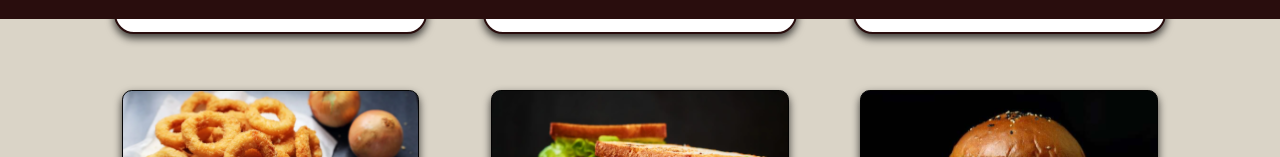
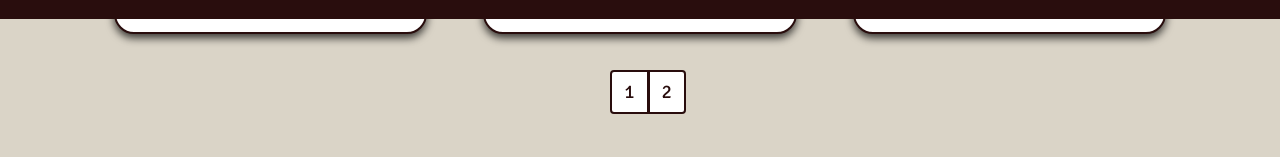
Before and after one commit to Chris24091/Proyecto-Desarrollo-Web_CI-0137, a React (Vite) app in the folder app_front-end/: page /menu in a window 1280 px wide. Shown: the part 795-952 px from the top of the page. Built offline with nearby package versions, Linux system fonts and the light colour scheme.

Commit message:
Se agrega paginacion a los productos

```diff
--- /dev/null
+++ b/app_front-end/src/chiz-burgers/components/Pagination.jsx
@@ -0,0 +1,25 @@
+import React from 'react'
+
+export const Pagination = ({ productsPerPage, totalProducts, paginate }) => {
+    const pageNumbers = [];
+
+    for (let i = 1; i <= Math.ceil(totalProducts / productsPerPage); i++) {
+        pageNumbers.push(i);
+    }
+
+    return (
+        <div className='paginacion'>
+            <nav>
+                <ul className='pagination'>
+                    {pageNumbers.map(number => (
+                        <li key={number} className='page-item' id="paginacion-item">
+                            <a onClick={() => paginate(number)} className='page-link' id="paginacion-link">
+                                {number}
+                            </a>
+                        </li>
+                    ))}
+                </ul>
+            </nav>
+        </div>
+  )
+}
--- a/app_front-end/src/chiz-burgers/pages/MenuPage.jsx
+++ b/app_front-end/src/chiz-burgers/pages/MenuPage.jsx
@@ -3,11 +3,12 @@ import { Formik, Form, Field } from 'formik'
 import { useLocation, useNavigate } from 'react-router-dom';
 import queryString from 'query-string';
 import './menu.css'
-import { useState } from 'react';
+import { useState, useEffect } from 'react';
 import { getProductosByTipo } from '../helpers/getProductosByTipo';
 import { useForm } from '../../hooks/useForm';
 import { getProductos } from '../helpers/getProductos';
 import { NavLink } from 'react-router-dom';
+import { Pagination } from '../components/Pagination';
 
 export const Menu = () => {
 
@@ -26,12 +27,19 @@ export const Menu = () => {
         searchText: q
     });
 
-
-
     const onSearchSubmit = (event) => {
         event.preventDefault();
         navigate(`?q=${searchText}`);
     }
+
+    const [currentPage, setCurrentPage] = useState(1);
+    const [productsPerPage] = useState(6);
+
+    const indexOfLastProduct = currentPage * productsPerPage;
+    const indexOfFirstProduct = indexOfLastProduct - productsPerPage;
+    const currentProducts = productos.slice(indexOfFirstProduct, indexOfLastProduct);
+
+    const paginate = pageNumber => setCurrentPage(pageNumber);
 
     return (
         <>
@@ -59,7 +67,12 @@ export const Menu = () => {
                     </div>
                 </div>
                 <hr />
-                <FoodList listaProductos={productos} />
+                <FoodList listaProductos={currentProducts} />
+                <Pagination
+                    productsPerPage={productsPerPage}
+                    totalProducts={allProducts.length}
+                    paginate={paginate}
+                />
 
                 <div style={{ display: showError ? '' : 'none' }}>
                     <div className="alert alert-danger animate__animated animate__fadeIn text-center">
--- a/app_front-end/src/chiz-burgers/pages/menu.css
+++ b/app_front-end/src/chiz-burgers/pages/menu.css
@@ -153,3 +153,18 @@ p {
     color: #290D0D;
     text-decoration: none;
 }
+
+.paginacion {
+    display: flex;
+    justify-content: center;
+    margin-bottom: 0rem;
+    margin-top: 1rem;
+}
+
+#paginacion-link {
+    color: #290D0D;
+    border: solid;
+    border-width: 0.15rem;
+    border-color: #290D0D;
+    cursor: pointer;
+}
```
